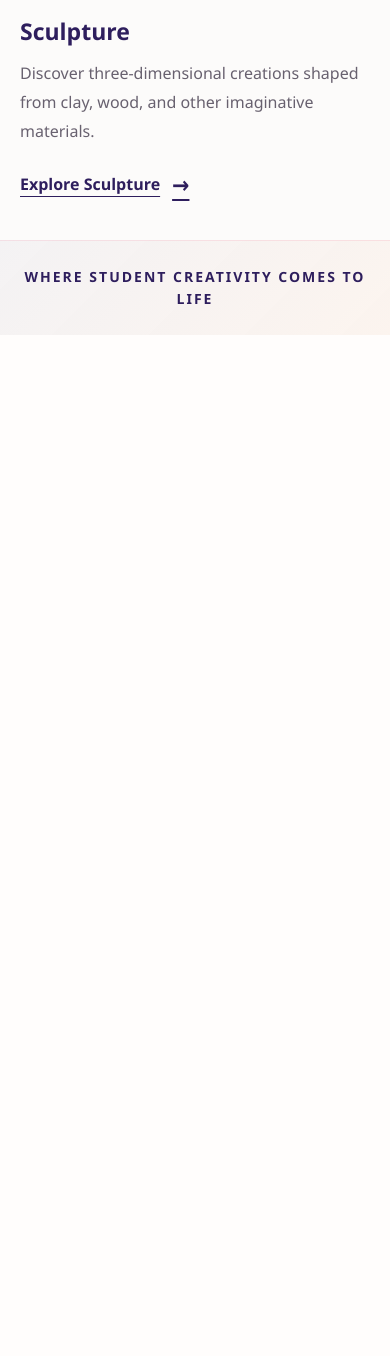
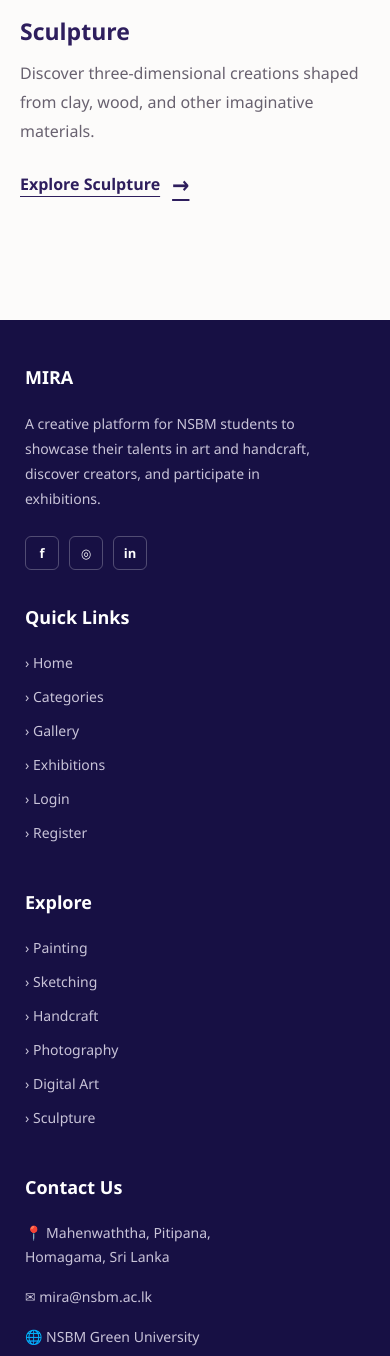
Before and after one commit to oshini-bimaya/Mira, a PHP site: page / in a window 390 px wide. Shown: the part 5144-6500 px from the top of the page. Before the commit the page ends 5479 px from the top, so only its background shows below. Run offline with PHP 8.4, Linux system fonts and the light colour scheme.

Commit message:
updated footer
Updated the footer in home page

```diff
--- a/index.html
+++ b/index.html
@@ -273,9 +273,105 @@
     </div>
 </section>
 
-    <footer class="mira-home-footer">
-        <p>WHERE STUDENT CREATIVITY COMES TO LIFE</p>
-    </footer>
+    <footer class="mira-footer">
+
+    <div class="footer-container">
+
+        <!-- About MIRA -->
+        <div class="footer-section footer-about">
+
+            <h3>MIRA</h3>
+
+            <p>
+                A creative platform for NSBM students to showcase
+                their talents in art and handcraft, discover creators,
+                and participate in exhibitions.
+            </p>
+
+            <div class="footer-socials">
+                <a href="#" aria-label="Facebook">f</a>
+                <a href="#" aria-label="Instagram">◎</a>
+                <a href="#" aria-label="LinkedIn">in</a>
+            </div>
+
+        </div>
+
+
+        <!-- Quick Links -->
+        <div class="footer-section">
+
+            <h3>Quick Links</h3>
+
+            <ul>
+                <li><a href="index.html">› Home</a></li>
+                <li><a href="#categories">› Categories</a></li>
+                <li><a href="gallery.html">› Gallery</a></li>
+                <li><a href="events.html">› Exhibitions</a></li>
+                <li><a href="login.html">› Login</a></li>
+                <li><a href="signup.html">› Register</a></li>
+            </ul>
+
+        </div>
+
+
+        <!-- Explore -->
+        <div class="footer-section">
+
+            <h3>Explore</h3>
+
+            <ul>
+                <li><a href="gallery.html?category=painting">› Painting</a></li>
+                <li><a href="gallery.html?category=sketching">› Sketching</a></li>
+                <li><a href="gallery.html?category=handcraft">› Handcraft</a></li>
+                <li><a href="gallery.html?category=photography">› Photography</a></li>
+                <li><a href="gallery.html?category=digital-art">› Digital Art</a></li>
+                <li><a href="gallery.html?category=sculpture">› Sculpture</a></li>
+            </ul>
+
+        </div>
+
+
+        <!-- Contact -->
+        <div class="footer-section">
+
+            <h3>Contact Us</h3>
+
+            <div class="footer-contact">
+
+                <p>
+                    📍 Mahenwaththa, Pitipana,<br>
+                    Homagama, Sri Lanka
+                </p>
+
+                <p>
+                    ✉ mira@nsbm.ac.lk
+                </p>
+
+                <p>
+                    🌐 NSBM Green University
+                </p>
+
+            </div>
+
+        </div>
+
+    </div>
+
+
+    <!-- Bottom -->
+    <div class="footer-bottom">
+
+        <p>
+            © 2026 MIRA – NSBM ArtCraft
+        </p>
+
+        <p class="footer-slogan">
+            WHERE STUDENT CREATIVITY COMES TO LIFE
+        </p>
+
+    </div>
+
+</footer>
 
     <script src="script.js" defer></script>
 
--- a/style.css
+++ b/style.css
@@ -463,26 +463,203 @@ input {
 }
 
 /* Slogan at the bottom, without overlapping content */
-.mira-home-footer {
-    padding: 25px 20px;
-    border-top: 1px solid rgba(224, 75, 122, 0.12);
+/* =========================================
+   MIRA FOOTER
+   ========================================= */
 
-    background: linear-gradient(
-        135deg,
-        rgba(46, 30, 93, 0.04),
-        rgba(255, 138, 61, 0.06)
-    );
-
-    text-align: center;
+.mira-footer {
+    margin-top: 80px;
+    background: #171044;
+    color: white;
 }
 
-.mira-home-footer p {
+/* Main footer */
+
+.footer-container {
+    display: grid;
+    grid-template-columns: 1.5fr 1fr 1fr 1.3fr;
+    gap: 60px;
+
+    max-width: 1300px;
+    margin: 0 auto;
+    padding: 65px 40px;
+}
+
+
+/* Footer headings */
+
+.footer-section h3 {
+    margin-bottom: 22px;
+
+    color: white;
+
+    font-size: 18px;
+    font-weight: 600;
+}
+
+
+/* About MIRA */
+
+.footer-about p {
+    max-width: 300px;
+
+    color: #c8c3d8;
+
+    font-size: 14px;
+    line-height: 1.8;
+}
+
+
+/* Links */
+
+.footer-section ul {
     margin: 0;
-    color: #2e1e5d;
-    font-size: clamp(14px, 2vw, 22px);
-    font-weight: 700;
+    padding: 0;
+
+    list-style: none;
+}
+
+.footer-section li {
+    margin-bottom: 12px;
+}
+
+.footer-section a {
+    color: #c8c3d8;
+
+    font-size: 14px;
+    text-decoration: none;
+
+    transition: color 0.25s ease;
+}
+
+.footer-section a:hover {
+    color: #ff8a3d;
+}
+
+
+/* Social media */
+
+.footer-socials {
+    display: flex;
+    gap: 10px;
+
+    margin-top: 25px;
+}
+
+.footer-socials a {
+    display: flex;
+
+    width: 34px;
+    height: 34px;
+
+    align-items: center;
+    justify-content: center;
+
+    border: 1px solid rgba(255, 255, 255, 0.25);
+    border-radius: 6px;
+
+    color: white;
+
+    font-size: 13px;
+    font-weight: 600;
+
+    transition:
+        background 0.25s ease,
+        transform 0.25s ease;
+}
+
+.footer-socials a:hover {
+    background: #a44272;
+    color: white;
+
+    transform: translateY(-3px);
+}
+
+
+/* Contact */
+
+.footer-contact p {
+    margin-bottom: 16px;
+
+    color: #c8c3d8;
+
+    font-size: 14px;
+    line-height: 1.7;
+}
+
+
+/* Bottom copyright area */
+
+.footer-bottom {
+    display: flex;
+
+    justify-content: space-between;
+    align-items: center;
+
+    gap: 20px;
+
+    padding: 20px 40px;
+
+    border-top: 1px solid rgba(255, 255, 255, 0.1);
+
+    background: #100a35;
+}
+
+.footer-bottom p {
+    margin: 0;
+
+    color: #bcb6cc;
+
+    font-size: 13px;
+}
+
+.footer-slogan {
     letter-spacing: 2px;
-    line-height: 1.6;
+}
+
+
+/* =========================================
+   TABLET
+   ========================================= */
+
+@media (max-width: 900px) {
+
+    .footer-container {
+        grid-template-columns: repeat(2, 1fr);
+
+        gap: 45px;
+
+        padding: 50px 30px;
+    }
+
+}
+
+
+/* =========================================
+   MOBILE
+   ========================================= */
+
+@media (max-width: 550px) {
+
+    .footer-container {
+        grid-template-columns: 1fr;
+
+        gap: 35px;
+
+        padding: 45px 25px;
+    }
+
+    .footer-bottom {
+        flex-direction: column;
+
+        padding: 20px;
+
+        text-align: center;
+    }
+
+    .footer-slogan {
+        font-size: 11px;
+    }
 }
 
 /* Mobile adjustments */
```
